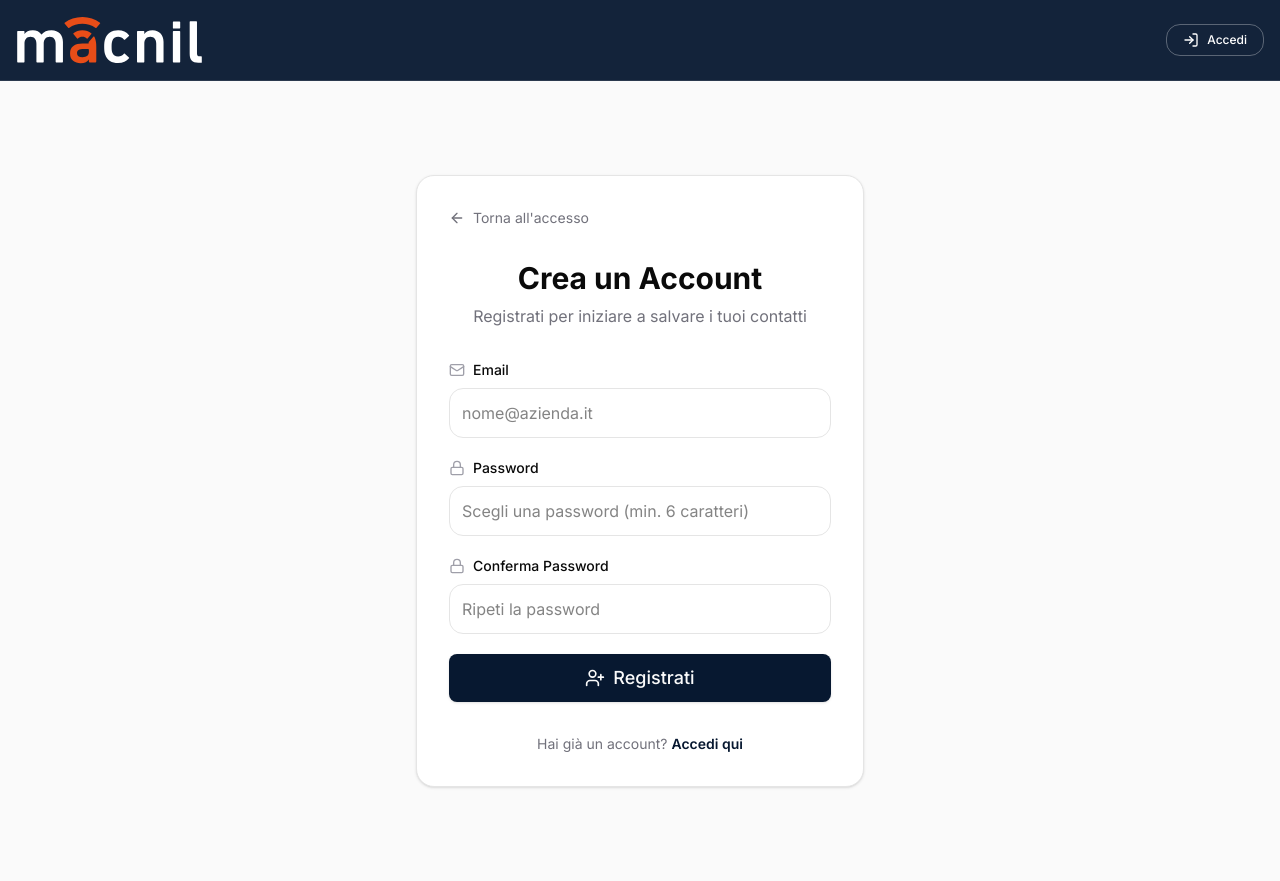
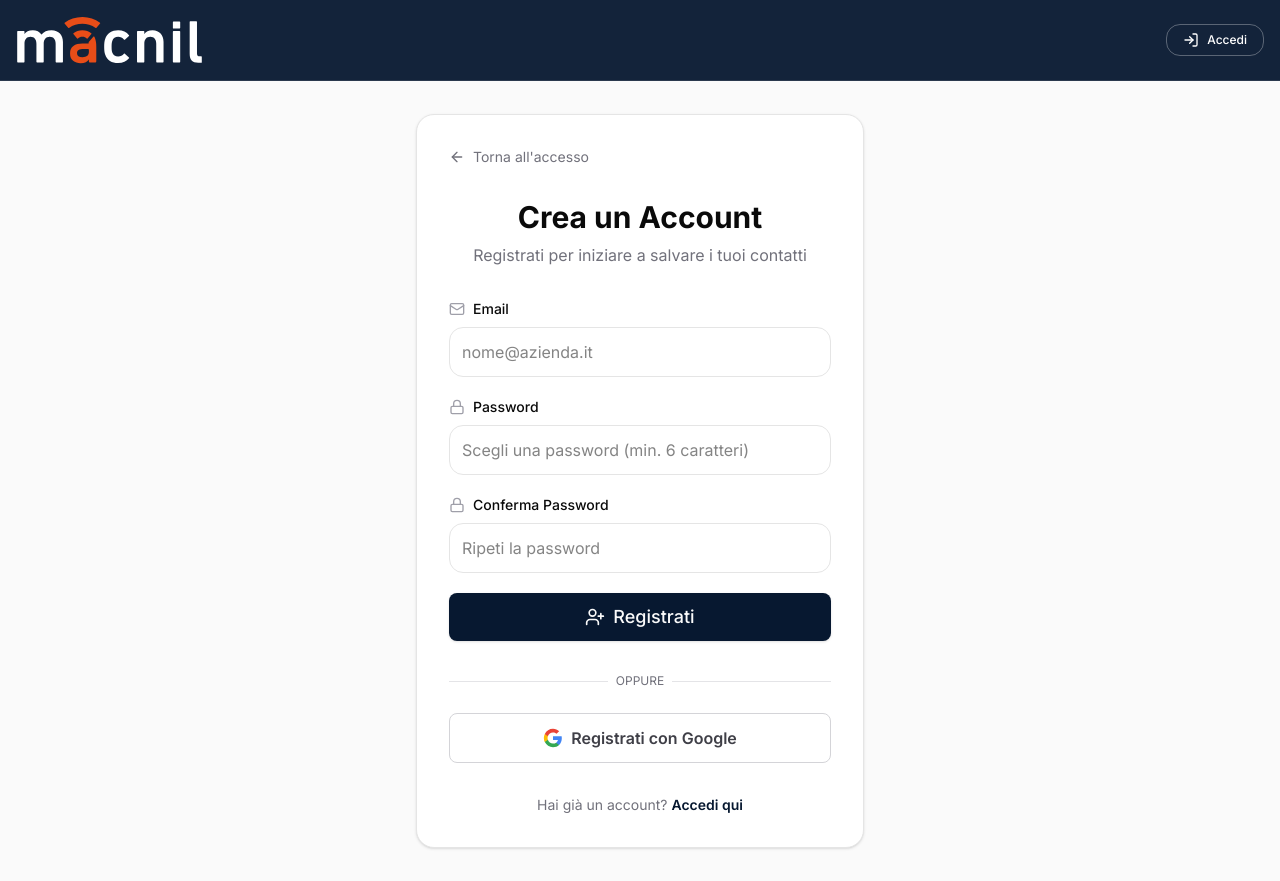
Before and after one commit to pierquarta25/Digitalizzazione_Bigliettidavisita_MacNil, a Next.js app: page /signup in a window 1280 px wide. Built offline with nearby package versions, Linux system fonts and the light colour scheme; no server answers.

Commit message:
aggiunto pulsante Accedi con Google e callback di autenticazione

```diff
--- /dev/null
+++ b/src/app/auth/callback/route.ts
@@ -0,0 +1,27 @@
+import { NextResponse } from 'next/server'
+import { createClient } from '@/utils/supabase/server'
+
+export async function GET(request: Request) {
+  const { searchParams, origin } = new URL(request.url)
+  const code = searchParams.get('code')
+  const next = searchParams.get('next') ?? '/dashboard'
+
+  if (code) {
+    const supabase = await createClient()
+    const { error } = await supabase.auth.exchangeCodeForSession(code)
+    if (!error) {
+      const forwardedHost = request.headers.get('x-forwarded-host') // Original origin (Vercel domain)
+      const isLocalEnv = process.env.NODE_ENV === 'development'
+      if (isLocalEnv) {
+        return NextResponse.redirect(`${origin}${next}`)
+      } else if (forwardedHost) {
+        return NextResponse.redirect(`https://${forwardedHost}${next}`)
+      } else {
+        return NextResponse.redirect(`${origin}${next}`)
+      }
+    }
+  }
+
+  // Ritorna alla pagina di login con errore se lo scambio del codice fallisce
+  return NextResponse.redirect(`${origin}/login?error=Authentication failed`)
+}
--- a/src/app/login/page.tsx
+++ b/src/app/login/page.tsx
@@ -31,6 +31,21 @@
     } else {
       router.push('/dashboard')
       router.refresh()
+    }
+  }
+
+  const handleGoogleLogin = async () => {
+    setLoading(true)
+    setError(null)
+    const { error } = await supabase.auth.signInWithOAuth({
+      provider: 'google',
+      options: {
+        redirectTo: `${window.location.origin}/auth/callback`,
+      },
+    })
+    if (error) {
+      setError(error.message || 'Impossibile accedere con Google. Riprova.')
+      setLoading(false)
     }
   }
 
@@ -84,6 +99,43 @@
             </Button>
           </form>
 
+          <div className="relative my-6">
+            <div className="absolute inset-0 flex items-center">
+              <span className="w-full border-t border-zinc-200 dark:border-zinc-800" />
+            </div>
+            <div className="relative flex justify-center text-xs uppercase">
+              <span className="bg-white dark:bg-zinc-900 px-2 text-zinc-500">Oppure</span>
+            </div>
+          </div>
+
+          <Button
+            type="button"
+            variant="outline"
+            className="w-full py-6 text-base font-semibold border-zinc-300 dark:border-zinc-850 text-zinc-700 dark:text-zinc-350 hover:bg-zinc-50 dark:hover:bg-zinc-800 flex items-center justify-center gap-2"
+            onClick={handleGoogleLogin}
+            disabled={loading}
+          >
+            <svg className="h-5 w-5" viewBox="0 0 24 24">
+              <path
+                fill="#4285F4"
+                d="M22.56 12.25c0-.78-.07-1.53-.2-2.25H12v4.26h5.92c-.26 1.37-1.04 2.53-2.21 3.31v2.77h3.57c2.08-1.92 3.28-4.74 3.28-8.09z"
+              />
+              <path
+                fill="#34A853"
+                d="M12 23c2.97 0 5.46-.98 7.28-2.66l-3.57-2.77c-.98.66-2.23 1.06-3.71 1.06-2.86 0-5.29-1.93-6.16-4.53H2.18v2.84C3.99 20.53 7.7 23 12 23z"
+              />
+              <path
+                fill="#FBBC05"
+                d="M5.84 14.09c-.22-.66-.35-1.36-.35-2.09s.13-1.43.35-2.09V7.06H2.18C1.43 8.55 1 10.22 1 12s.43 3.45 1.18 4.94l2.85-2.22.81-.63z"
+              />
+              <path
+                fill="#EA4335"
+                d="M12 5.38c1.62 0 3.06.56 4.21 1.64l3.15-3.15C17.45 2.09 14.97 1 12 1 7.7 1 3.99 3.47 2.18 7.06l3.66 2.84c.87-2.6 3.3-4.53 6.16-4.53z"
+              />
+            </svg>
+            Accedi con Google
+          </Button>
+
           <p className="text-center text-sm text-zinc-500">
             Non hai un account?{' '}
             <Link href="/signup" className="text-primary hover:underline font-semibold">
--- a/src/app/signup/page.tsx
+++ b/src/app/signup/page.tsx
@@ -67,6 +67,21 @@
 
       setError(msg)
     } finally {
+      setLoading(false)
+    }
+  }
+
+  const handleGoogleLogin = async () => {
+    setLoading(true)
+    setError(null)
+    const { error } = await supabase.auth.signInWithOAuth({
+      provider: 'google',
+      options: {
+        redirectTo: `${window.location.origin}/auth/callback`,
+      },
+    })
+    if (error) {
+      setError(error.message || 'Impossibile accedere con Google. Riprova.')
       setLoading(false)
     }
   }
@@ -159,12 +174,51 @@
           )}
 
           {!success && (
+            <>
+              <div className="relative my-6">
+                <div className="absolute inset-0 flex items-center">
+                  <span className="w-full border-t border-zinc-200 dark:border-zinc-800" />
+                </div>
+                <div className="relative flex justify-center text-xs uppercase">
+                  <span className="bg-white dark:bg-zinc-900 px-2 text-zinc-500">Oppure</span>
+                </div>
+              </div>
+
+              <Button
+                type="button"
+                variant="outline"
+                className="w-full py-6 text-base font-semibold border-zinc-300 dark:border-zinc-850 text-zinc-700 dark:text-zinc-350 hover:bg-zinc-50 dark:hover:bg-zinc-800 flex items-center justify-center gap-2"
+                onClick={handleGoogleLogin}
+                disabled={loading}
+              >
+                <svg className="h-5 w-5" viewBox="0 0 24 24">
+                  <path
+                    fill="#4285F4"
+                    d="M22.56 12.25c0-.78-.07-1.53-.2-2.25H12v4.26h5.92c-.26 1.37-1.04 2.53-2.21 3.31v2.77h3.57c2.08-1.92 3.28-4.74 3.28-8.09z"
+                  />
+                  <path
+                    fill="#34A853"
+                    d="M12 23c2.97 0 5.46-.98 7.28-2.66l-3.57-2.77c-.98.66-2.23 1.06-3.71 1.06-2.86 0-5.29-1.93-6.16-4.53H2.18v2.84C3.99 20.53 7.7 23 12 23z"
+                  />
+                  <path
+                    fill="#FBBC05"
+                    d="M5.84 14.09c-.22-.66-.35-1.36-.35-2.09s.13-1.43.35-2.09V7.06H2.18C1.43 8.55 1 10.22 1 12s.43 3.45 1.18 4.94l2.85-2.22.81-.63z"
+                  />
+                  <path
+                    fill="#EA4335"
+                    d="M12 5.38c1.62 0 3.06.56 4.21 1.64l3.15-3.15C17.45 2.09 14.97 1 12 1 7.7 1 3.99 3.47 2.18 7.06l3.66 2.84c.87-2.6 3.3-4.53 6.16-4.53z"
+                  />
+                </svg>
+                Registrati con Google
+              </Button>
+
               <p className="text-center text-sm text-zinc-500">
                 Hai già un account?{' '}
                 <Link href="/login" className="text-primary hover:underline font-semibold">
                   Accedi qui
                 </Link>
               </p>
+            </>
           )}
         </div>
       </main>
```
Lines whose indentation alone changed are shown as unchanged.
